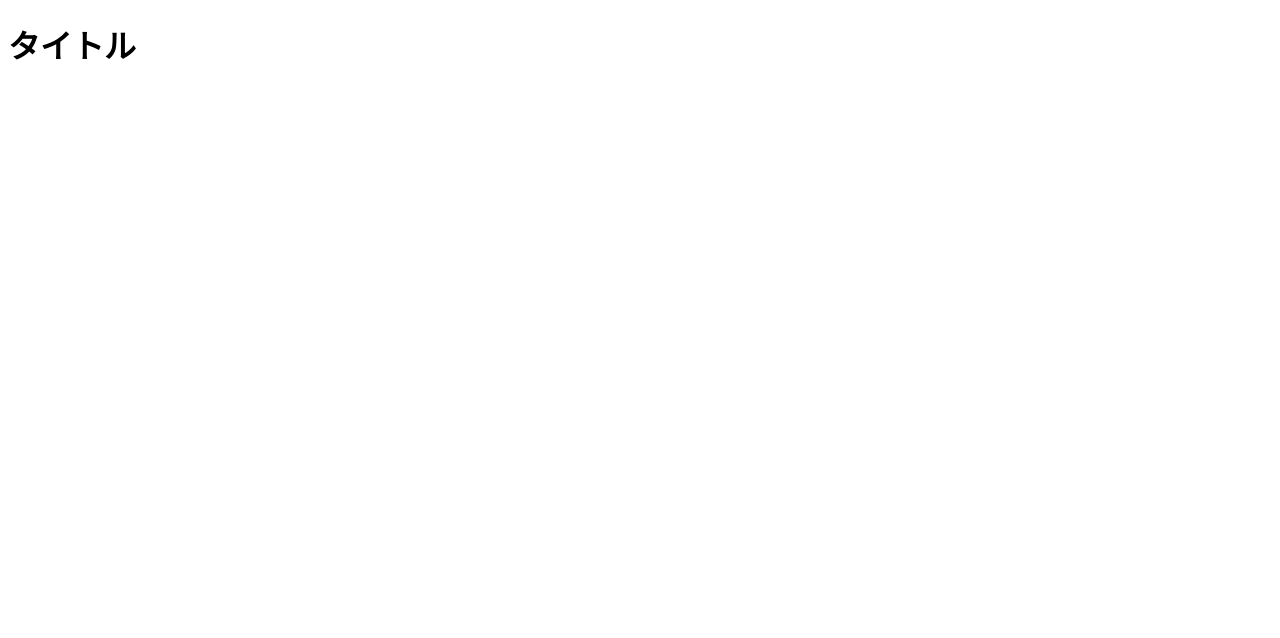
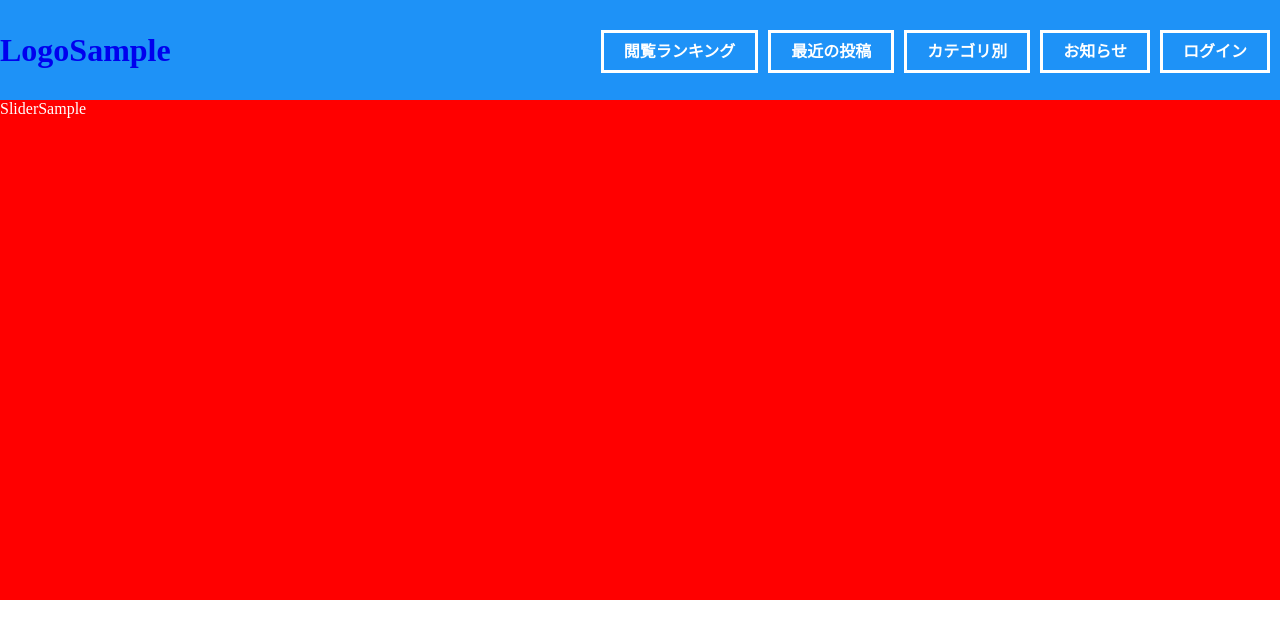
Before and after one commit to 0311sato-ta/portfolio, a plain HTML site: page index.html in a window 1280 px wide. Drawn offline with Linux system fonts and the light colour scheme.

Commit message:
2022/1/11

```diff
--- a/css/style.css
+++ b/css/style.css
@@ -1,3 +1,52 @@
-body{
+body {
+    margin: 0;
+    padding: 0;
+}
+
+header {
+    width: 100%;
+    height: 100px;
+    background-color: #1e92f7;
+    top: 0;
+    display: flex;
+    align-items: center;
+    justify-content: space-between;
+}
+
+h1 {
+    float: left;
+}
+
+a {
+    text-decoration: none;
+}
+
+header ul {
+    display: flex;
+    list-style: none;
+}
+
+header ul li a {
+    margin-right: 10px;
+    padding: 10px 20px;
+    color: white;
+    background-color: #1e92f7;
+    font-weight: bold;
+    border-width: 3px;
+    border-color: white;
+    border-style: solid;
+    transition: .3s;
+}
+
+header ul li a:hover {
+    background-color: white;
+    color: #1e92f7;
+}
+
+.slider {
+    width: 100%;
+    height: 500px;
+    background-color: red;
+    color: white;
 
 }
--- a/index.html
+++ b/index.html
@@ -11,7 +11,18 @@
 
 <body>
     <header>
-        <h1>タイトル</h1>
+        <h1><a href="#">LogoSample</a></h1>
+        <ul>
+            <li><a href="#">閲覧ランキング</a></li>
+            <li><a href="#">最近の投稿</a></li>
+            <li><a href="#">カテゴリ別</a></li>
+            <li><a href="#">お知らせ</a></li>
+            <li><a href="#">ログイン</a></li>
+        </ul>
     </header>
+
+    <div class="slider">
+        SliderSample
+    </div>
 </body>
 </html>
```
